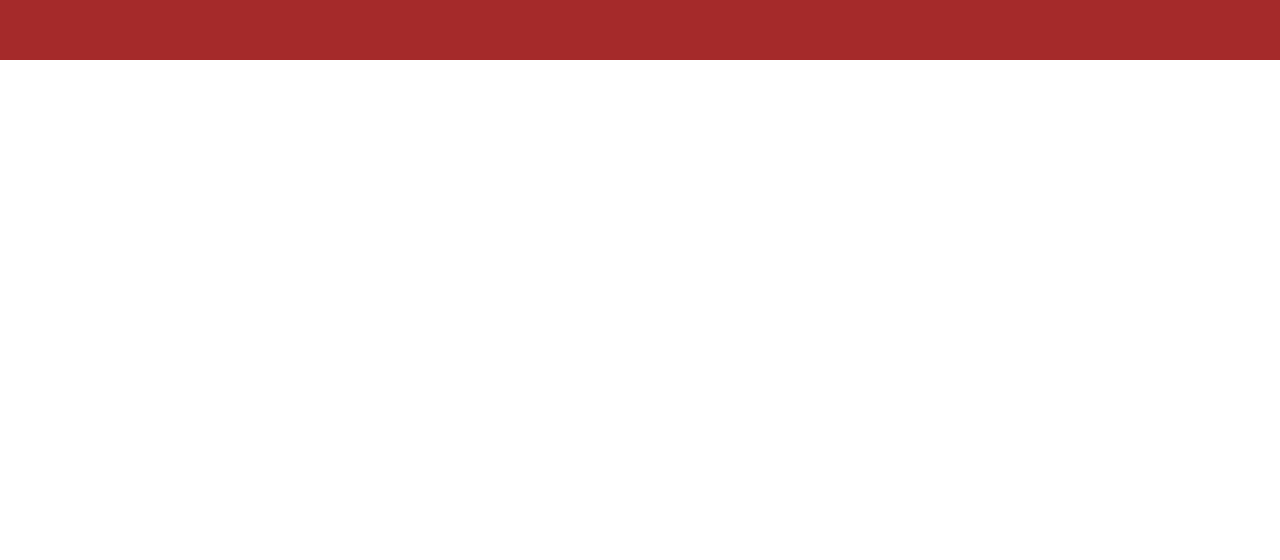
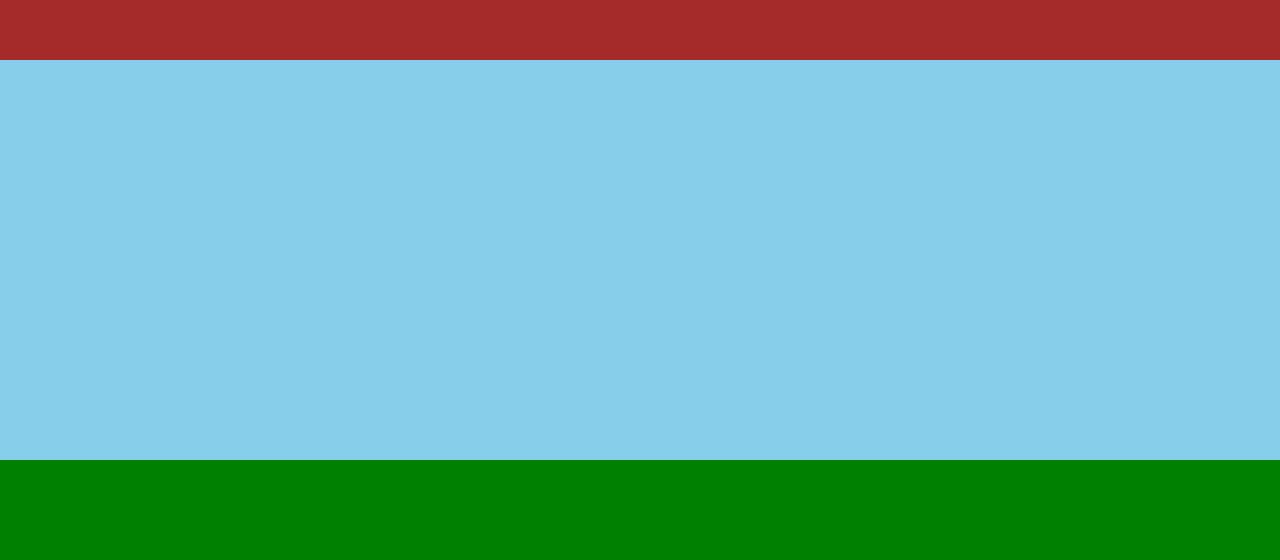
Before and after one commit to fu38t-da/git_practice_html_css, a plain HTML site: page index.html in a window 1280 px wide. Shown: the part 840-1400 px from the top of the page. Before the commit the page ends 900 px from the top, so only its background shows below. Drawn offline with Linux system fonts and the light colour scheme.

Commit message:
html変更
追加

```diff
--- a/index.html
+++ b/index.html
@@ -10,5 +10,7 @@
   <div class="header"></div>
   <div class="main"></div>
   <div class="main2"></div>
+  <div class="main3"></div>
+  <div class="footer"></div>
 </body>
 </html>
```
